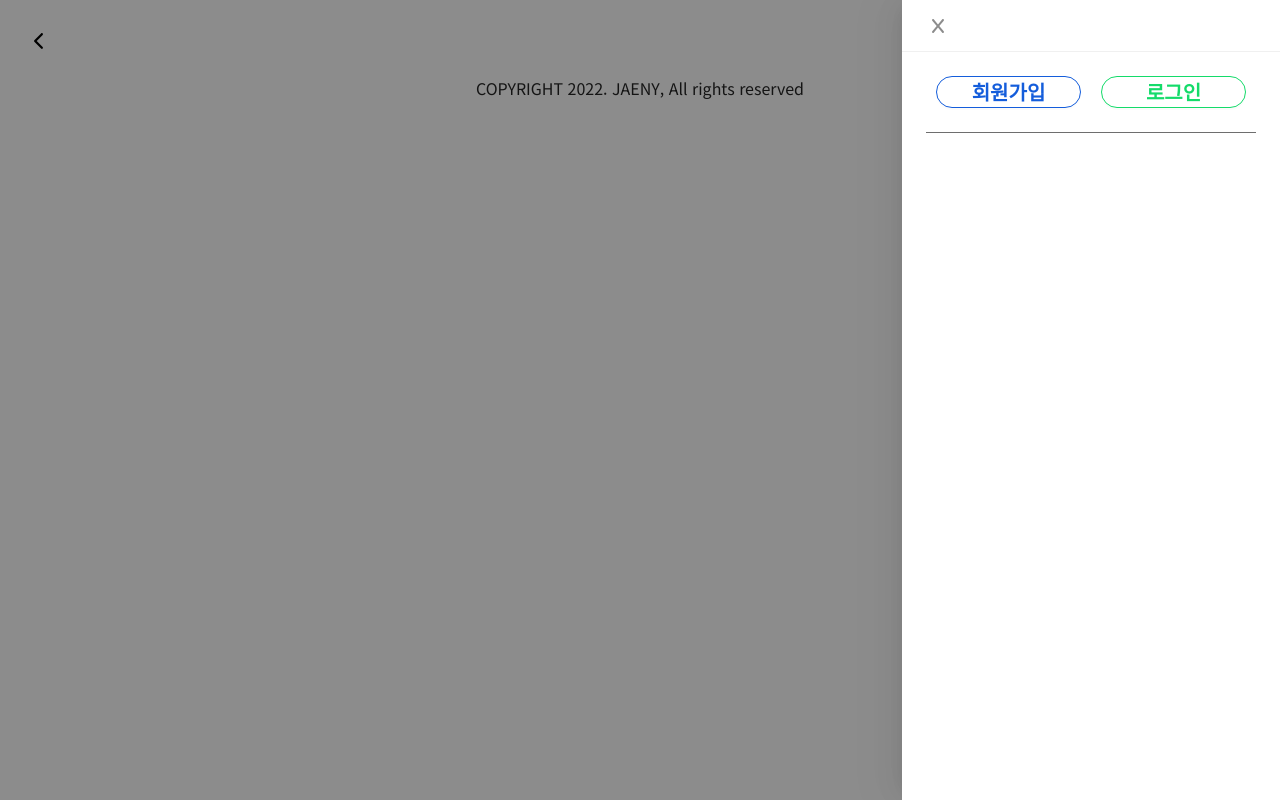
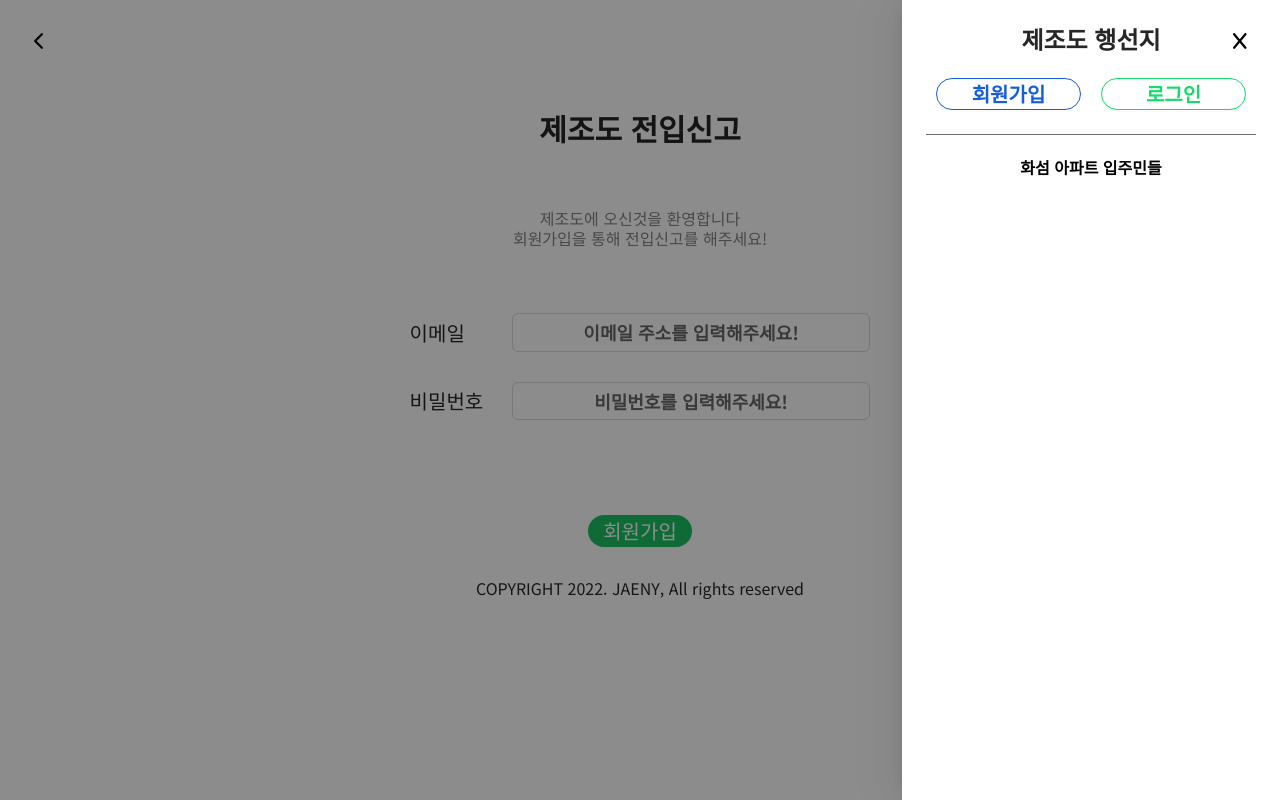
Before and after one commit to JAENY007/JEJODO_Coding_TEST, a React (Create React App) app: page /signup in a window 1280 px wide. Both pictures are taken after a click on the button 1240 px from the left and 40 px from the top of the page. Built offline with nearby package versions, Linux system fonts and the light colour scheme.

Commit message:
master: 공통 레이아웃 퍼블리싱 1차 완료

```diff
--- a/src/app.layout/header/component/menuSideBar/MenuButton.tsx
+++ b/src/app.layout/header/component/menuSideBar/MenuButton.tsx
@@ -1,15 +1,20 @@
 import { Button } from 'antd';
-import { faBars } from '@fortawesome/free-solid-svg-icons';
+import { faBars, faX } from '@fortawesome/free-solid-svg-icons';
 import { FontAwesomeIcon } from '@fortawesome/react-fontawesome';
 import styled from 'styled-components';
 
 type TProps = {
+  visible: boolean;
   setVisible: Function;
 };
 
-const MenuButton: React.FC<TProps> = ({ setVisible }) => {
+const MenuButton: React.FC<TProps> = ({ visible, setVisible }) => {
   const handleClickVisible = () => {
-    setVisible(true);
+    if (visible === false) {
+      setVisible(true);
+    } else {
+      setVisible(false);
+    }
   };
 
   return (
@@ -17,7 +22,13 @@ const MenuButton: React.FC<TProps> = ({ setVisible }) => {
       onClick={handleClickVisible}
       type="link"
       size="large"
-      icon={<FontAwesomeIcon icon={faBars} />}
+      icon={
+        visible ? (
+          <FontAwesomeIcon icon={faX} />
+        ) : (
+          <FontAwesomeIcon icon={faBars} />
+        )
+      }
     ></StyledButton>
   );
 };
--- a/src/app.layout/header/component/menuSideBar/MenuDrawer.tsx
+++ b/src/app.layout/header/component/menuSideBar/MenuDrawer.tsx
@@ -1,7 +1,9 @@
 import { faX } from '@fortawesome/free-solid-svg-icons';
 import { FontAwesomeIcon } from '@fortawesome/react-fontawesome';
 import { Divider, Drawer } from 'antd';
+import styled from 'styled-components';
 import SignButtonBox from '../sign';
+import MenuList from './MenuList';
 
 type TProps = {
   visible: boolean;
@@ -14,15 +16,34 @@ const MenuDrawer: React.FC<TProps> = ({ visible, setVisible }) => {
   };
 
   return (
-    <Drawer
+    <StyledDrawer
       visible={visible}
       onClose={handleCloseDrawer}
-      closeIcon={<FontAwesomeIcon icon={faX} />}
+      zIndex={98}
+      closable={false}
     >
+      <div className="menu-title">제조도 행선지</div>
       <SignButtonBox />
       <Divider style={{ borderTop: '1px solid #6e6e6e' }} />
-    </Drawer>
+      <MenuList setVisible={setVisible} />
+    </StyledDrawer>
   );
 };
 
 export default MenuDrawer;
+
+const StyledDrawer = styled(Drawer)`
+  .ant-drawer-body {
+    padding-top: 0;
+  }
+
+  .menu-title {
+    height: 50px;
+    margin: 14px;
+    display: flex;
+    justify-content: center;
+    align-items: center;
+    font-size: 24px;
+    font-weight: bold;
+  }
+`;
--- /dev/null
+++ b/src/app.layout/header/component/menuSideBar/MenuList.tsx
@@ -0,0 +1,43 @@
+import { useNavigate } from 'react-router-dom';
+import styled from 'styled-components';
+
+type TProps = {
+  setVisible: Function;
+};
+
+const MenuList: React.FC<TProps> = ({ setVisible }) => {
+  const navigate = useNavigate();
+
+  const handleClickReplace = (linkAddress: string) => {
+    navigate(linkAddress);
+    setVisible(false);
+  };
+
+  return (
+    <StyledWrapper>
+      <p className="link" onClick={() => handleClickReplace('/')}>
+        화섬 아파트 입주민들
+      </p>
+    </StyledWrapper>
+  );
+};
+
+export default MenuList;
+
+const StyledWrapper = styled.div`
+  display: flex;
+  flex-direction: column;
+  justify-content: space-between;
+  align-items: center;
+
+  .link {
+    color: #000;
+    text-decoration: none;
+    font-weight: bold;
+
+    :hover {
+      cursor: pointer;
+      color: #2377f5;
+    }
+  }
+`;
--- a/src/app.layout/header/component/menuSideBar/index.tsx
+++ b/src/app.layout/header/component/menuSideBar/index.tsx
@@ -7,7 +7,7 @@ const SideBar = () => {
 
   return (
     <>
-      <MenuButton setVisible={setVisible} />
+      <MenuButton visible={visible} setVisible={setVisible} />
       <MenuDrawer visible={visible} setVisible={setVisible} />
     </>
   );
--- /dev/null
+++ b/src/app.layout/sign/SignForm.tsx
@@ -0,0 +1,77 @@
+import { Form, FormInstance, Input } from 'antd';
+import styled from 'styled-components';
+
+type TProps = {
+  form: FormInstance;
+};
+
+const SignForm: React.FC<TProps> = ({ form }) => {
+  const handleFinish = (value: any) => {
+    console.log(value);
+  };
+
+  const handleFinishFailed = (value: any) => {
+    console.log(value);
+  };
+
+  return (
+    <StyledForm
+      form={form}
+      onFinish={handleFinish}
+      onFinishFailed={handleFinishFailed}
+    >
+      <div className="flexbox">
+        <label className="form-label">이메일</label>
+        <Form.Item name="email">
+          <Input type="email" placeholder="이메일 주소를 입력해주세요!" />
+        </Form.Item>
+      </div>
+      <div className="flexbox">
+        <label className="form-label">비밀번호</label>
+        <Form.Item name="password">
+          <Input type="password" placeholder="비밀번호를 입력해주세요!" />
+        </Form.Item>
+      </div>
+    </StyledForm>
+  );
+};
+
+export default SignForm;
+
+const StyledForm = styled(Form)`
+  width: 36%;
+  min-width: 370px;
+  display: flex;
+  flex-direction: column;
+  align-items: space-between;
+
+  .flexbox {
+    display: flex;
+    justify-content: space-between;
+    align-items: center;
+    margin-bottom: 30px;
+
+    .form-label {
+      width: calc(20% - 10px);
+      font-size: 20px;
+      font-weight: 500;
+    }
+
+    .ant-form-item {
+      width: calc(80% - 10px);
+      margin-bottom: 0;
+
+      .ant-input {
+        border-radius: 6px;
+        font-size: 18px;
+        font-weight: 300;
+        text-align: center;
+
+        ::placeholder {
+          font-weight: 600;
+          color: #686868;
+        }
+      }
+    }
+  }
+`;
--- /dev/null
+++ b/src/app.layout/sign/index.tsx
@@ -0,0 +1,84 @@
+import { Button, Form } from 'antd';
+import styled from 'styled-components';
+import SignForm from './SignForm';
+
+export const ScreenLogin = () => {
+  const [form] = Form.useForm();
+
+  const handleClickFinish = () => {
+    form.submit();
+  };
+
+  return (
+    <StyledWrapper>
+      <h1 className="title">제조도 들어가기</h1>
+      <p className="description">
+        제조도에 오신것을 환영합니다
+        <br />
+        로그인을 통해 제조도에 놀러오세요!
+      </p>
+      <SignForm form={form} />
+      <Button className="submit-button" onClick={handleClickFinish}>
+        로그인
+      </Button>
+    </StyledWrapper>
+  );
+};
+
+export const ScreenSignUp = () => {
+  const [form] = Form.useForm();
+
+  const handleClickFinish = () => {
+    form.submit();
+  };
+
+  return (
+    <StyledWrapper>
+      <h1 className="title">제조도 전입신고</h1>
+      <p className="description">
+        제조도에 오신것을 환영합니다
+        <br />
+        회원가입을 통해 전입신고를 해주세요!
+      </p>
+      <SignForm form={form} />
+      <Button className="submit-button" onClick={handleClickFinish}>
+        회원가입
+      </Button>
+    </StyledWrapper>
+  );
+};
+
+const StyledWrapper = styled.div`
+  min-height: 500px;
+  display: flex;
+  flex-direction: column;
+  justify-content: space-around;
+  align-items: center;
+
+  .title {
+    font-size: 30px;
+    font-weight: bold;
+  }
+
+  .description {
+    display: flex;
+    justify-content: center;
+    align-items: center;
+    text-align: center;
+    color: #828282;
+    line-height: 20px;
+  }
+
+  .submit-button {
+    border: none;
+    border-radius: 20px;
+    color: #fff;
+    background: #1bc261;
+    line-height: 20px;
+    font-size: 20px;
+
+    :hover {
+      background: #3c28ec;
+    }
+  }
+`;
--- a/src/pages/SignIn.tsx
+++ b/src/pages/SignIn.tsx
@@ -1,5 +1,11 @@
+import { ScreenLogin } from 'app.layout/sign';
+
 const SignIn = () => {
-  return <></>;
+  return (
+    <>
+      <ScreenLogin />
+    </>
+  );
 };
 
 export default SignIn;
--- a/src/pages/SignUp.tsx
+++ b/src/pages/SignUp.tsx
@@ -1,5 +1,11 @@
+import { ScreenSignUp } from 'app.layout/sign';
+
 const SignUp = () => {
-  return <></>;
+  return (
+    <>
+      <ScreenSignUp />
+    </>
+  );
 };
 
 export default SignUp;
```
